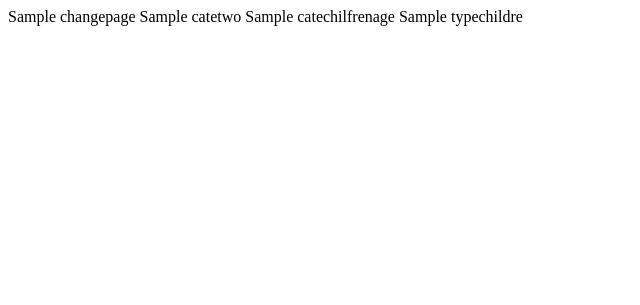
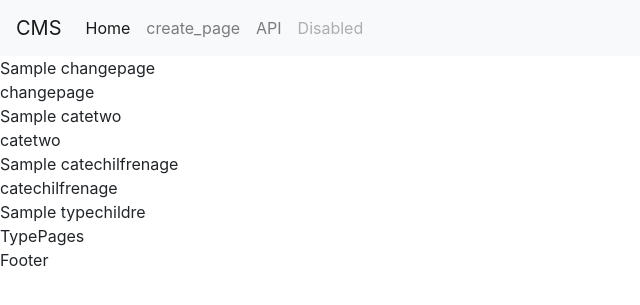
Before and after one commit to drhtka/CMS, a Django app: template create_page/templates/create_page/create_page.html in a window 1280 px wide. Shown: the top 305 px of the page, without its empty margins (0-640 px from the left). Run offline with Django 3.2, Linux system fonts and the light colour scheme; the template is opened without the code that fills it: most values are stand-ins (such as "Sample title", 1, 10 or a date in 2020); some libraries are stand-ins or nearby versions.

Commit message:
перед админкой

```diff
--- a/CMS/urls.py
+++ b/CMS/urls.py
@@ -17,14 +17,16 @@ from django.contrib import admin
 from django.urls import path, include
 from django.conf import settings
 from django.conf.urls.static import static
+from api import views as api_views
 
 urlpatterns = [
     path('admin/', admin.site.urls),
     #path('', include('shop.urls', namespace='shop')),
     path('', include('colorpage.urls', namespace='colorpage')),
     path('create_page/', include('create_page.urls', namespace='create_page')),
-
-
+    path("api/posts/",
+         api_views.PostListView.as_view(),
+         name="api_post_list"),
 ]
 
 if settings.DEBUG:
--- a/colorpage/templates/colorpages/indexthree.html
+++ b/colorpage/templates/colorpages/indexthree.html
@@ -4,7 +4,7 @@
 
 {% block title %}<title>Three</title>{% endblock title %}
 
-{% block header %}<header  class="headerthree">Header</header>{% endblock header %}
+{% block header %}<header class="headerthree">Header</header>{% endblock header %}
 {% block style %}<link rel="stylesheet" href="{% static "colorpage/css/stylecolorpage.css" %}" type="text/css">{% endblock %}
 {% block content %}
 
--- a/create_page/models.py
+++ b/create_page/models.py
@@ -43,7 +43,7 @@ class CreateTwo(CreatedChildPage):
 
 
 class TypePages(models.Model):
-    """создание странички"""
+    """создание странички родитель"""
 
     class Meta:
         ordering = ('-name',)
@@ -72,6 +72,7 @@ class ChangePage(models.Model):
     child_create = models.ManyToManyField(CreatedChildPage, verbose_name='детеныш')
     name = models.CharField('Название страницы', max_length=128, blank=True)
     slug = models.SlugField(max_length=128, unique=True, blank=True)
+    parent = models.CharField('Кто родитель', max_length=128, blank=True)
 
 
     def __str__(self):
--- a/create_page/templates/create_page/create_page.html
+++ b/create_page/templates/create_page/create_page.html
@@ -3,8 +3,8 @@
 
 {% block content %}
 
-   {{ changepage  }}
-    {{ catetwo  }}
-    {{ catechilfrenage  }}
-    {{ typechildre }}
+   <div>{{ changepage  }}</div> changepage
+    <div>{{ catetwo  }}</div>catetwo
+    <div>{{ catechilfrenage  }}</div>catechilfrenage
+    <div>{{ typechildre }}</div>TypePages
 {% endblock %}
--- a/templates/base.html
+++ b/templates/base.html
@@ -19,14 +19,36 @@
             rel="stylesheet"
             href="https://fonts.googleapis.com/css2?family=Nunito&display=swap"
     />
+    {% block style %}{% endblock style %}
+</head>
+<body>
 
-    {% block style %}{% endblock %}
-</head>
+{% block header %}
+    <nav class="navbar navbar-expand-lg navbar-light bg-light headertwo">
+    <a class="navbar-brand" href="#">CMS</a>
+    <button class="navbar-toggler" type="button" data-toggle="collapse" data-target="#navbarNavAltMarkup" aria-controls="navbarNavAltMarkup" aria-expanded="false" aria-label="Toggle navigation">
+        <span class="navbar-toggler-icon"></span>
+    </button>
+    <div class="collapse navbar-collapse" id="navbarNavAltMarkup">
+        <div class="navbar-nav">
+            <a class="nav-item nav-link active" href="#">Home <span class="sr-only">(current)</span></a>
+            <a class="nav-item nav-link" href="{% url 'create_page:create_page' %}" target="_blank">create_page</a>
+            <a class="nav-item nav-link" href="{% url 'api_post_list' %}" target="_blank">API</a>
+            <a class="nav-item nav-link disabled" href="#">Disabled</a>
+        </div>
+    </div>
+</nav>
+{% endblock header %}
 
-<body>
-{% block header %}{% endblock header %}
 {% block content %}{% endblock content %}
-{% block footer %}{% endblock footer %}
+
+{% block footer %}<!-- Footer -->
+    <div class="footer footertwo">
+        <p>Footer</p>
+    </div>
+    <!-- Footer -->
+{% endblock footer %}
+
 <script
         src="https://code.jquery.com/jquery-3.5.1.min.js"
         integrity="sha256-9/aliU8dGd2tb6OSsuzixeV4y/faTqgFtohetphbbj0="
```
Also changed, not shown: api/serializers.py (added, +17 -0 lines), colorpage/static/colorpage/css/stylecolorpage.css (+7 -24 lines), colorpage/templates/colorpages/indextwoo.html (+47 -12 lines), api/migrations/__init__.py (added), colorpage/templates/base_bac.html (renamed from colorpage/templates/base.html), create_page/migrations/0005_auto_20220206_1512.py (added).
